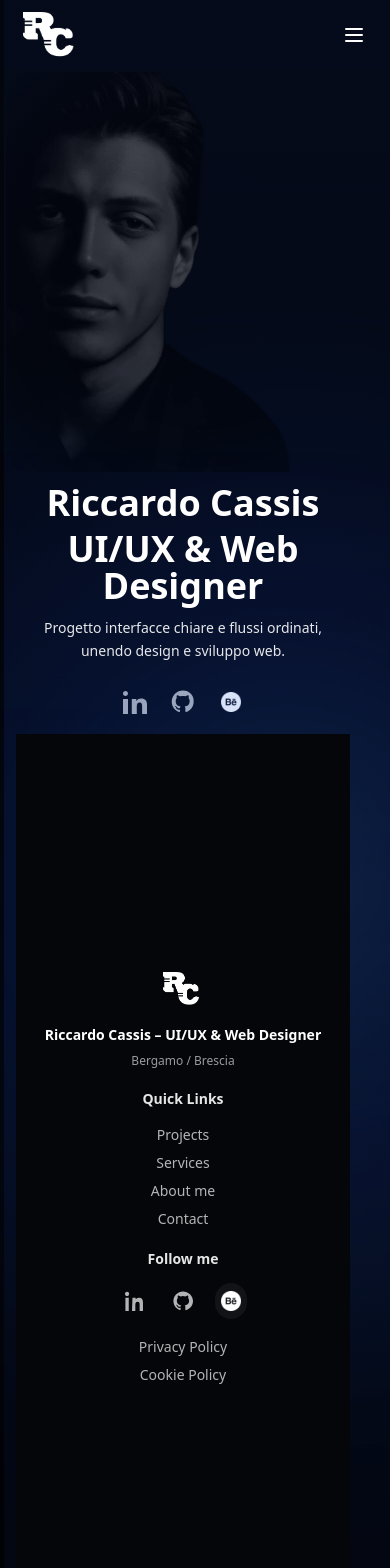
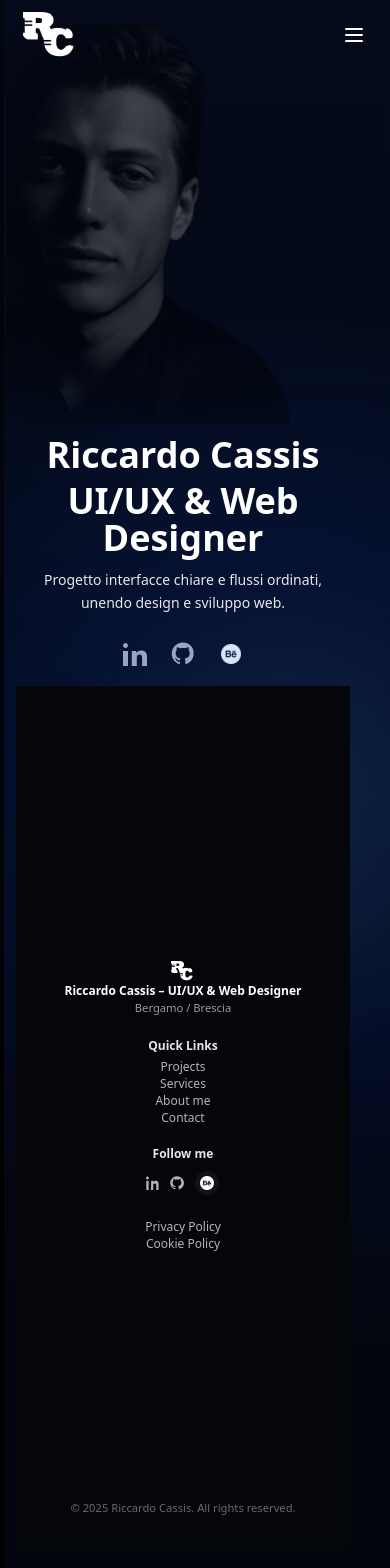
Before and after one commit to Riccardocassis/personal-website-v2, a Vue app: page / in a window 390 px wide. Shown: the top 1568 px of the page. Built offline with nearby package versions, Linux system fonts and the light colour scheme.

Commit message:
fix: migliora il layout e la spaziatura del footer e della sezione hero per dispositivi mobili

```diff
--- a/src/App.vue
+++ b/src/App.vue
@@ -79,7 +79,7 @@ onBeforeUnmount(() => {
 
     <Navbar />
     <router-view />
-    <Footer />
+    <Footer :class="route.path === '/' ? 'hidden md:block' : ''" />
 
     <!-- Vertical scroll indicator (right side) - hidden on mobile -->
     <div aria-hidden="true" class="fixed right-6 top-1/2 transform -translate-y-1/2 z-50 hidden md:block">
--- a/src/components/Footer.vue
+++ b/src/components/Footer.vue
@@ -1,66 +1,66 @@
 <template>
-  <footer class="w-full bg-[#05060a] text-white py-12 relative z-10">
+  <footer class="w-full bg-[#05060a] text-white py-2 md:py-12 relative z-10">
     <!-- Small top-strip to hide any seam between sections (covers a few px) -->
-    <div class="absolute top-0 left-0 right-0 h-8 md:h-6 bg-[#05060a] pointer-events-none" aria-hidden="true"></div>
-    <div class="max-w-6xl mx-auto px-6">
-      <div class="grid grid-cols-1 md:grid-cols-4 gap-12">
+    <div class="absolute top-0 left-0 right-0 h-2 md:h-6 bg-[#05060a] pointer-events-none" aria-hidden="true"></div>
+    <div class="max-w-full md:max-w-6xl mx-auto px-0">
+      <div class="grid grid-cols-1 md:grid-cols-4 gap-2 md:gap-12">
 
         <!-- Column 1: Branding -->
         <div class="flex flex-col items-center md:items-start text-center md:text-left">
-          <RouterLink to="/" class="inline-block mb-4">
-            <img src="../assets/logo-rc.webp" alt="RC logo" class="w-10 h-10 object-contain" />
+          <RouterLink to="/" class="inline-block mb-0 md:mb-4">
+            <img src="../assets/logo-rc.webp" alt="RC logo" class="w-6 h-6 md:w-10 md:h-10 object-contain" />
           </RouterLink>
-          <div class="text-sm font-semibold">Riccardo Cassis – UI/UX &amp; Web Designer</div>
-          <div class="text-xs text-white/60 mt-2">Bergamo / Brescia</div>
+          <div class="text-[0.75rem] md:text-sm font-semibold leading-tight">Riccardo Cassis – UI/UX &amp; Web Designer</div>
+          <div class="text-[0.7rem] text-white/60 mt-0.5 md:mt-2">Bergamo / Brescia</div>
         </div>
 
         <!-- Column 2: Quick Links -->
         <div>
-          <h4 class="text-sm font-semibold text-white/90 mb-4 text-center md:text-left">Quick Links</h4>
-          <nav class="flex flex-col items-center md:items-start gap-2">
-            <RouterLink to="/projects" class="text-sm text-white/70 hover:text-white transition">Projects</RouterLink>
-            <RouterLink to="/services" class="text-sm text-white/70 hover:text-white transition">Services</RouterLink>
-            <RouterLink to="/about" class="text-sm text-white/70 hover:text-white transition">About me</RouterLink>
-            <RouterLink to="/contact" class="text-sm text-white/70 hover:text-white transition">Contact</RouterLink>
+          <h4 class="text-[0.75rem] md:text-sm font-semibold text-white/90 mb-1 text-center md:text-left">Quick Links</h4>
+          <nav class="flex flex-col items-center md:items-start gap-0.5 leading-tight">
+            <RouterLink to="/projects" class="text-[0.75rem] md:text-sm text-white/70 hover:text-white transition">Projects</RouterLink>
+            <RouterLink to="/services" class="text-[0.75rem] md:text-sm text-white/70 hover:text-white transition">Services</RouterLink>
+            <RouterLink to="/about" class="text-[0.75rem] md:text-sm text-white/70 hover:text-white transition">About me</RouterLink>
+            <RouterLink to="/contact" class="text-[0.75rem] md:text-sm text-white/70 hover:text-white transition">Contact</RouterLink>
           </nav>
         </div>
 
         <!-- Column 3: Follow me -->
         <div>
-          <h4 class="text-sm font-semibold text-white/90 mb-4 text-center md:text-left">Follow me</h4>
-          <div class="flex items-center justify-center md:justify-start gap-4">
-            <a href="https://www.linkedin.com/in/riccardo-cassis/" target="_blank" rel="noopener" aria-label="LinkedIn" class="inline-flex items-center justify-center w-8 h-8 text-white/70 hover:text-white hover:scale-[1.05] transition-all duration-200">
-              <svg class="w-5 h-5" viewBox="0 0 24 24" fill="currentColor" aria-hidden="true" xmlns="http://www.w3.org/2000/svg">
+          <h4 class="text-[0.75rem] md:text-sm font-semibold text-white/90 mb-1 text-center md:text-left">Follow me</h4>
+          <div class="flex items-center justify-center md:justify-start gap-1 md:gap-3">
+            <a href="https://www.linkedin.com/in/riccardo-cassis/" target="_blank" rel="noopener" aria-label="LinkedIn" class="inline-flex items-center justify-center w-5 h-5 md:w-8 md:h-8 text-white/70 hover:text-white hover:scale-[1.05] transition-all duration-200">
+              <svg class="w-3.5 h-3.5 md:w-5 md:h-5" viewBox="0 0 24 24" fill="currentColor" aria-hidden="true" xmlns="http://www.w3.org/2000/svg">
                 <title>LinkedIn</title>
                 <path d="M4.98 3.5C4.98 4.88 3.86 6 2.5 6S0 4.88 0 3.5 1.12 1 2.5 1 4.98 2.12 4.98 3.5zM.5 8h4V24h-4zM8.98 8h3.84v2.2h.05c.54-1 1.86-2.2 3.83-2.2 4.1 0 4.86 2.7 4.86 6.2V24h-4v-7.2c0-1.7 0-3.9-2.4-3.9-2.4 0-2.77 1.9-2.77 3.8V24h-4z"/>
               </svg>
             </a>
-            <a href="https://github.com/Riccardocassis" target="_blank" rel="noopener" aria-label="GitHub" class="inline-flex items-center justify-center w-8 h-8 text-white/70 hover:text-white hover:scale-[1.05] transition-all duration-200">
-              <svg class="w-5 h-5" viewBox="0 0 24 24" fill="currentColor" aria-hidden="true" xmlns="http://www.w3.org/2000/svg">
+            <a href="https://github.com/Riccardocassis" target="_blank" rel="noopener" aria-label="GitHub" class="inline-flex items-center justify-center w-5 h-5 md:w-8 md:h-8 text-white/70 hover:text-white hover:scale-[1.05] transition-all duration-200">
+              <svg class="w-3.5 h-3.5 md:w-5 md:h-5" viewBox="0 0 24 24" fill="currentColor" aria-hidden="true" xmlns="http://www.w3.org/2000/svg">
                 <title>GitHub</title>
                 <path d="M12 .5C5.65.5.5 5.65.5 12c0 5.08 3.29 9.39 7.86 10.91.58.11.78-.25.78-.55 0-.27-.01-1.17-.01-2.12-3.2.7-3.88-1.35-3.88-1.35-.52-1.33-1.27-1.68-1.27-1.68-1.04-.71.08-.7.08-.7 1.15.08 1.76 1.18 1.76 1.18 1.02 1.75 2.68 1.25 3.33.96.1-.75.4-1.25.72-1.54-2.56-.29-5.26-1.28-5.26-5.71 0-1.26.45-2.29 1.18-3.1-.12-.29-.52-1.45.11-3.02 0 0 .97-.31 3.18 1.18a11 11 0 0 1 5.79 0c2.21-1.5 3.18-1.18 3.18-1.18.63 1.57.23 2.73.11 3.02.73.81 1.18 1.84 1.18 3.1 0 4.44-2.7 5.41-5.28 5.7.41.36.77 1.08.77 2.18 0 1.58-.01 2.85-.01 3.24 0 .3.2.66.79.55C20.71 21.39 24 17.08 24 12 24 5.65 18.35.5 12 .5z"/>
               </svg>
             </a>
               <a href="https://www.behance.net/riccardocassis" target="_blank" rel="noopener" aria-label="Behance" class="inline-flex items-center justify-center w-8 h-8 text-white/70 hover:text-white hover:scale-[1.05] transition-all duration-200">
-                <span class="inline-flex items-center justify-center w-9 h-9 rounded-full bg-white/5 text-white/70 group-hover:bg-white/10 transition-colors duration-200">
-                  <img src="../assets/icon-behance.webp" alt="Behance" class="w-5 h-5 sm:w-6 sm:h-6 object-contain" />
-                </span>
+                <span class="inline-flex items-center justify-center w-6 h-6 rounded-full bg-white/5 text-white/70 group-hover:bg-white/10 transition-colors duration-200">
+                      <img src="../assets/icon-behance.webp" alt="Behance" class="w-3.5 h-3.5 sm:w-6 sm:h-6 object-contain" />
+                    </span>
               </a>
           </div>
         </div>
 
         <!-- Column 4: Policies (moved to right) -->
         <div class="md:text-right">
-          <nav class="flex flex-col items-center md:items-end gap-2">
-            <RouterLink to="/privacy" class="text-sm text-white/70 hover:text-white transition">Privacy Policy</RouterLink>
-            <RouterLink to="/cookie-policy" class="text-sm text-white/70 hover:text-white transition">Cookie Policy</RouterLink>
+          <nav class="flex flex-col items-center md:items-end gap-0.5 md:gap-2 leading-tight">
+            <RouterLink to="/privacy" class="text-[0.75rem] md:text-sm text-white/70 hover:text-white transition">Privacy Policy</RouterLink>
+            <RouterLink to="/cookie-policy" class="text-[0.75rem] md:text-sm text-white/70 hover:text-white transition">Cookie Policy</RouterLink>
           </nav>
         </div>
       </div>
 
       <!-- Copyright -->
       <div class="w-full text-center">
-        <div class="text-xs text-white/40 mt-8">© 2025 Riccardo Cassis. All rights reserved.</div>
+        <div class="text-[0.7rem] text-white/40 mt-2 md:mt-8">© 2025 Riccardo Cassis. All rights reserved.</div>
       </div>
     </div>
   </footer>
--- a/src/components/hero.vue
+++ b/src/components/hero.vue
@@ -11,7 +11,7 @@
 
         <!-- IMAGE: mobile on top, desktop on the left -->
         <div class="order-1 md:col-span-6 flex items-center justify-start md:justify-start">
-          <div class="relative w-full flex justify-start md:justify-start -mx-6 md:mx-0">
+          <div class="relative w-full flex justify-start md:justify-start -mx-6 md:mx-0 -mt-12 md:mt-0">
             <div class="w-full sm:w-[86%] md:w-[45%]">
               <img
                 src="../assets/hero-riccardo.webp"
--- a/src/pages/projects/project-9.vue
+++ b/src/pages/projects/project-9.vue
@@ -86,13 +86,13 @@
         <div class="grid grid-cols-1 md:grid-cols-[40%_60%]">
           <div class="px-6 md:pl-20 flex items-center justify-center md:justify-start order-2 md:order-1">
             <div class="reveal-text translate-y-6 will-change-transform text-center md:text-left" data-animate>
-              <h3 class="text-xl text-white font-semibold">Una trama fantasy sarcastica ma con un messaggio chiaro</h3>
+              <h3 class="text-xl text-white font-semibold">Una trama che tratta una tematica seria in maniera giocosa con un messaggio chiaro</h3>
               <p class="text-white/70 mt-4">Ho strutturato la fanzine in step, come un manuale per soldati:
 	riconosci il problema,
 	entra nella tua mente prendendo consapevolezza dei tuoi pensieri,
 	identifica i mostri,
 	affrontali,
-	ed infine liberatene (riconoscendoli).
+	ed infine vedrai che affrontandoli nella maodalità corretta se ne andranno da soli.
   Ovviamente questo non è un manuale e serve come primo approccio ma a mio avviso specialmente quando si pensa troppo è utile seguire un piano senza divagare, il tutto scritto con un tono sarcastico e leggero
 .</p>
             </div>
```
